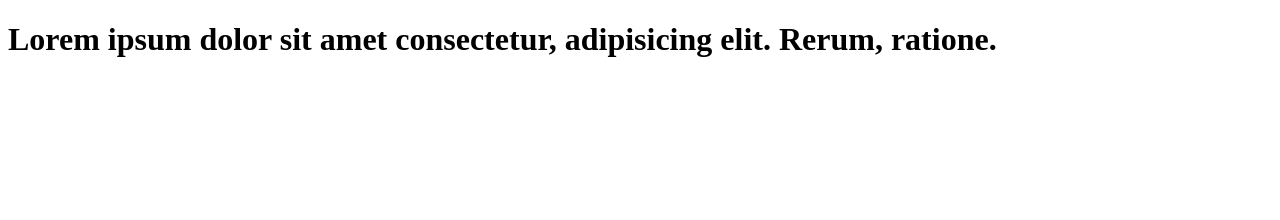
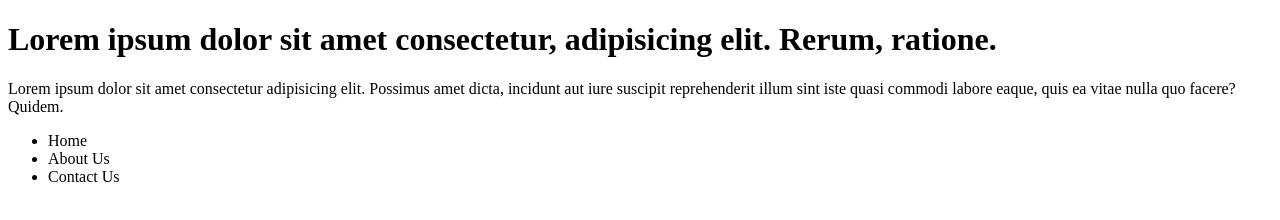
Before and after one commit to mahoda-adikari/learn-git, a plain HTML site: page index.html in a window 1280 px wide. Drawn offline with Linux system fonts and the light colour scheme.

Commit message:
add nav list

```diff
--- a/index.html
+++ b/index.html
@@ -7,5 +7,11 @@
 </head>
 <body>
     <h1>Lorem ipsum dolor sit amet consectetur, adipisicing elit. Rerum, ratione.</h1>
+    <p>Lorem ipsum dolor sit amet consectetur adipisicing elit. Possimus amet dicta, incidunt aut iure suscipit reprehenderit illum sint iste quasi commodi labore eaque, quis ea vitae nulla quo facere? Quidem.</p>
+    <ul>
+        <li>Home</li>
+        <li>About Us</li>
+        <li>Contact Us</li>
+    </ul>
 </body>
 </html>
```
